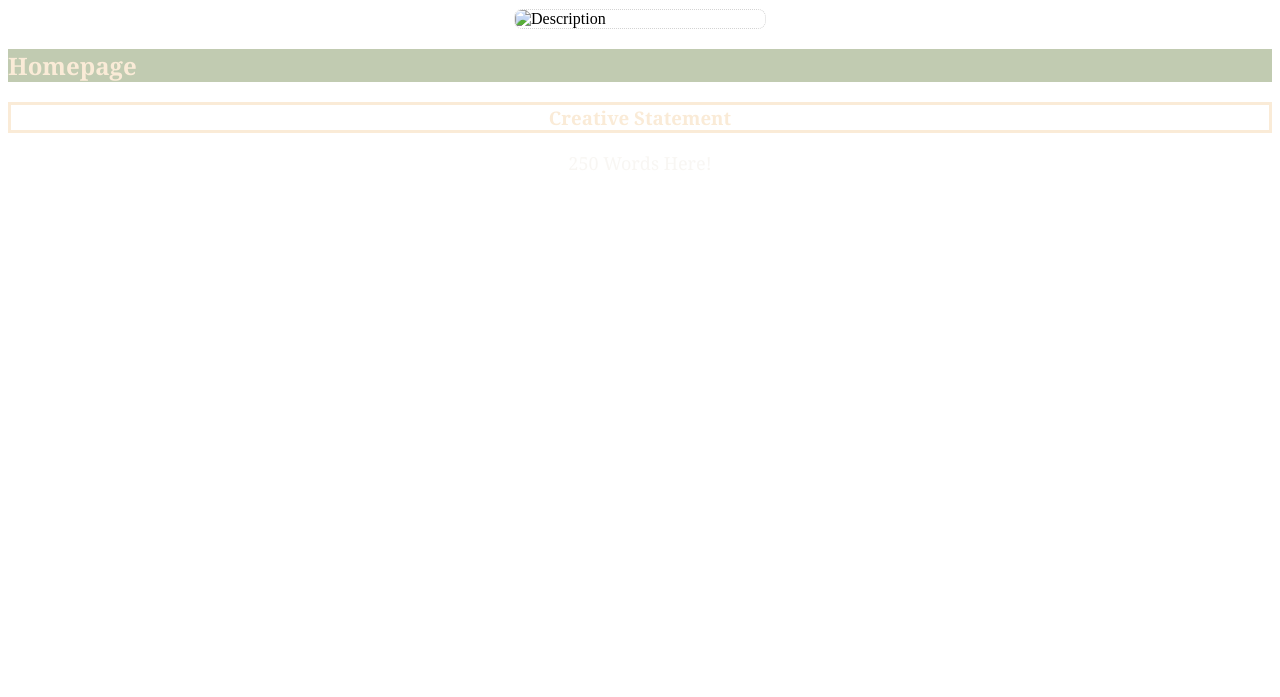
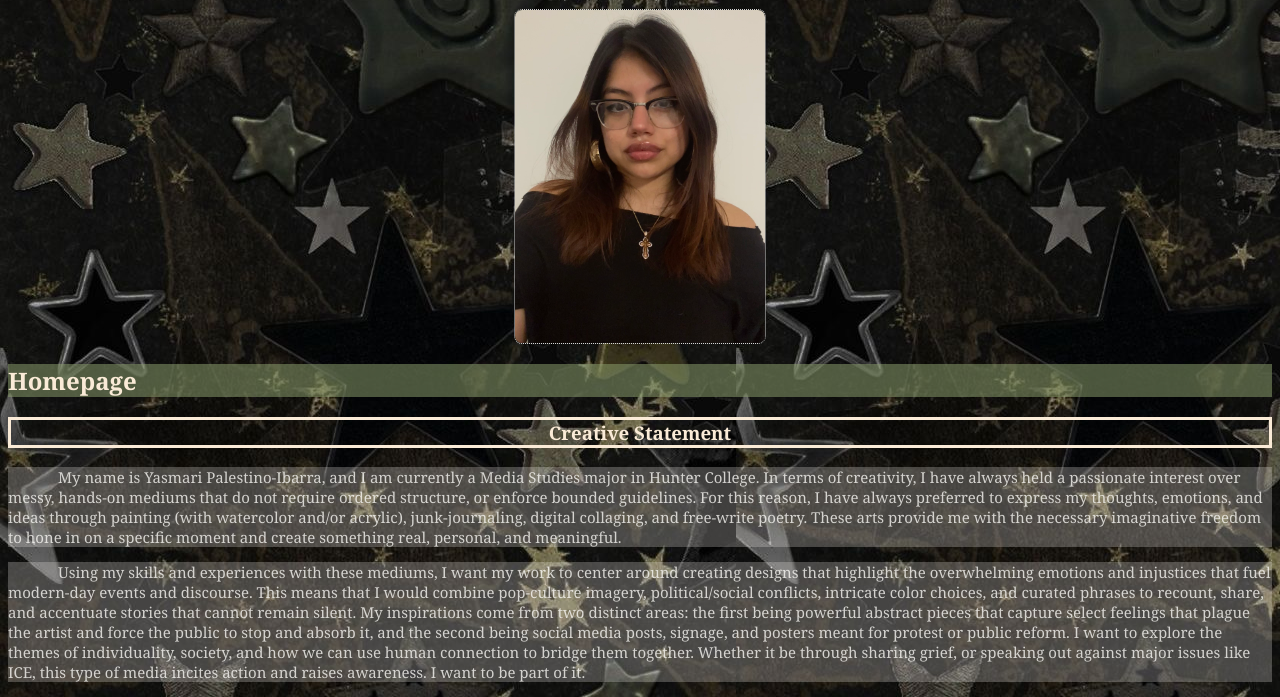
Before and after one commit to YasmariPalestino/Media150, a plain HTML site: page index.html in a window 1280 px wide. Shown: the part 183-880 px from the top of the page. Before the commit the page ends 800 px from the top, so only its background shows below. Drawn offline with Linux system fonts and the light colour scheme.

Commit message:
Add files via upload

```diff
--- a/index.html
+++ b/index.html
@@ -46,9 +46,15 @@
 
         p {
             font-family:Georgia, 'Times New Roman', Times, serif;
-            font-size: 18px;
-            color:rgba(245, 242, 237, 0.678);
-            text-align: center;
+            font-size: 15px;
+            color:rgba(250, 248, 245, 0.783);
+            text-align: left;
+            text-indent: 50px;
+            background-color: rgba(245, 242, 237, 0.251);
+        }
+
+        br {
+            text-indent: 50px;
         }
 
         </style>
@@ -64,11 +70,14 @@
             <hr>
             <h1>Yasmari Palestino-Ibarra, Lab 06</h1>
         </header>
-                    <img src="IMG_0566.jpeg" alt="Description" width="250">
+                    <img src="IMG_0566.jpeg" width="250">
         <section>
             <h2>Homepage</h2>
             <h3>Creative Statement</h3>
-            <p>250 Words Here!</p>
+            <p>My name is Yasmari Palestino-Ibarra, and I am currently a Media Studies major in Hunter College. In terms of creativity, I have always held a passionate  interest over messy, hands-on mediums that do not require ordered structure, or enforce bounded guidelines. For this reason, I have always preferred to express my thoughts, emotions, and ideas through painting (with watercolor and/or acrylic), junk-journaling, digital collaging, and free-write poetry. These arts provide me with the necessary imaginative freedom to hone in on a specific moment and create something real, personal, and meaningful.
+            </p>
+            <p>Using my skills and experiences with these mediums, I want my work to center around creating designs that highlight the overwhelming emotions and injustices that fuel modern-day events and discourse. This means that I would combine pop-culture imagery, political/social conflicts, intricate color choices, and curated phrases to recount, share, and accentuate stories that cannot remain silent. My inspirations come from two distinct areas: the first being powerful abstract pieces that capture select feelings that plague the artist and force the public to stop and absorb it, and the second being social media posts, signage, and posters meant for protest or public reform. I want to explore the themes of individuality, society, and how we can use human connection to bridge them together. Whether it be through sharing grief, or speaking out against major issues like ICE, this type of media incites action and raises awareness. I want to be part of it.
+</p>
         </section>
     </body>
 </html>
```
Also changed, not shown: IMG_0566.jpeg (added), IMG_0576.JPG (added).
